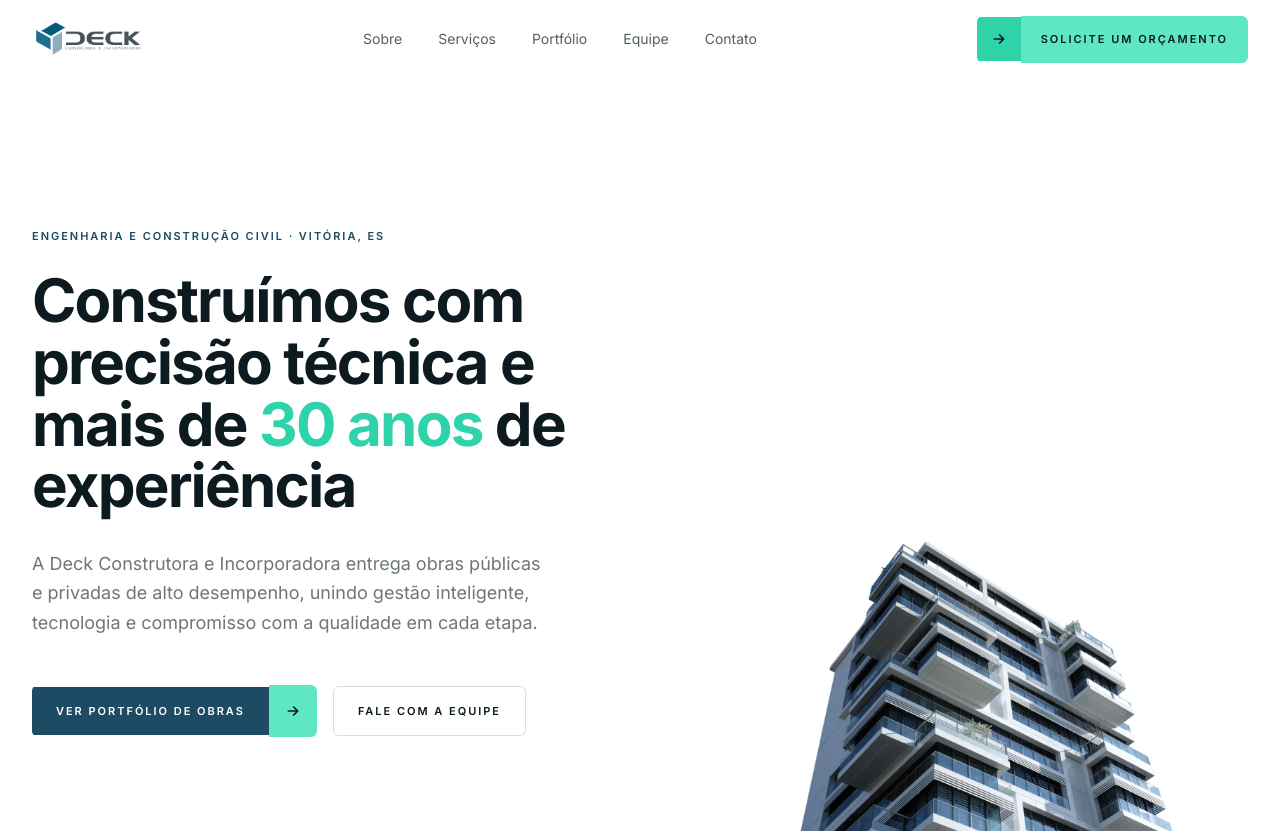
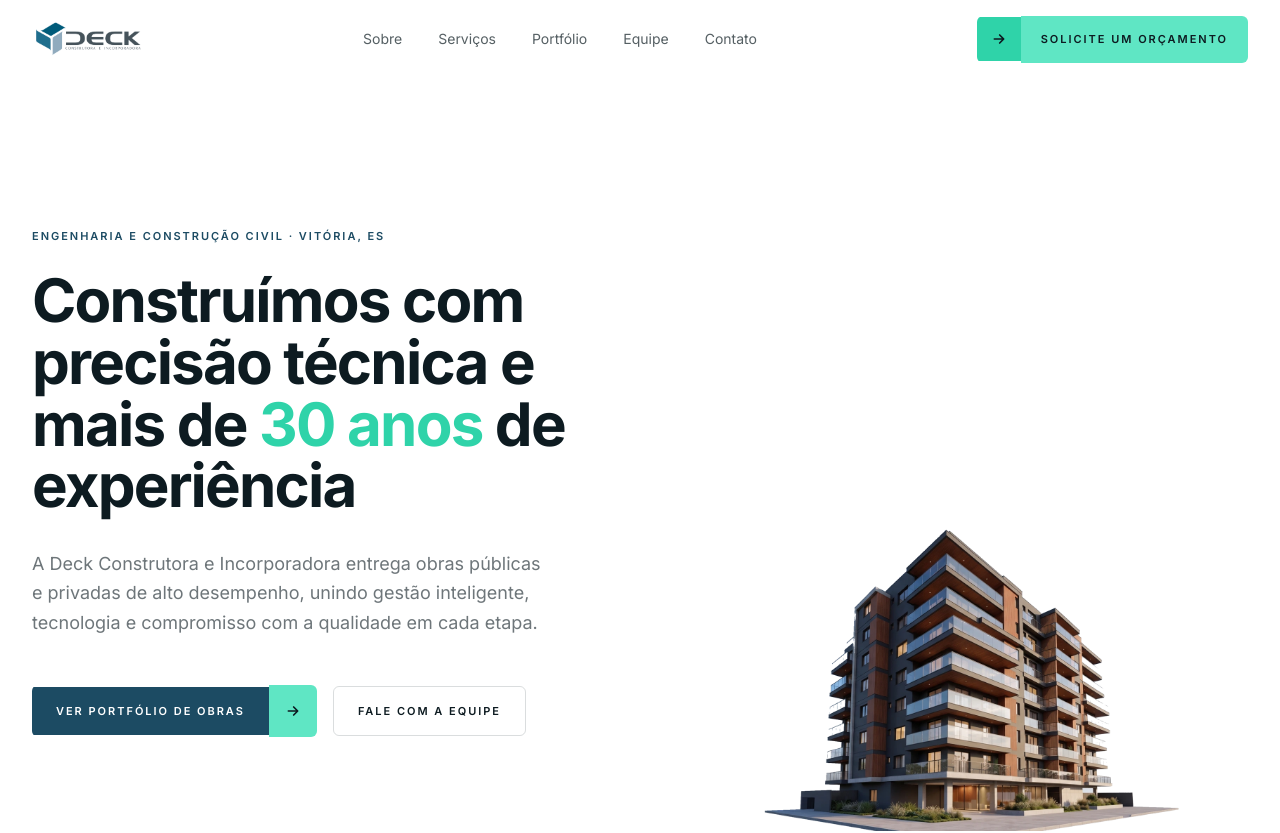
Before and after one commit to deckconstrutorainc-dotcom/sitedeck, a Next.js app: page / in a window 1280 px wide. Shown: the top 833 px of the page. Built offline with nearby package versions, Linux system fonts and the light colour scheme.

Commit message:
Substitui a imagem do predio no hero da home
Novo render enviado pelo cliente, com fundo de ceu removido via
flood-fill (preservando vidros e varandas que refletem azul).

```diff
--- a/src/app/page.tsx
+++ b/src/app/page.tsx
@@ -93,7 +93,7 @@ export default function Home() {
             <div className="relative mx-auto aspect-[4/5] w-full max-w-md lg:max-w-none">
               <div className="absolute inset-x-6 inset-y-10 -z-10 rounded-full bg-deck-bone-soft blur-2xl" />
               <Image
-                src="/images/marca/capa-hero-lg.webp"
+                src="/images/marca/predio-hero-lg.webp"
                 alt="Empreendimento residencial entregue pela Deck Construtora"
                 fill
                 priority
```
Also changed, not shown: public/images/marca/capa-hero-lg.webp (deleted), public/images/marca/predio-hero-lg.webp (added).
